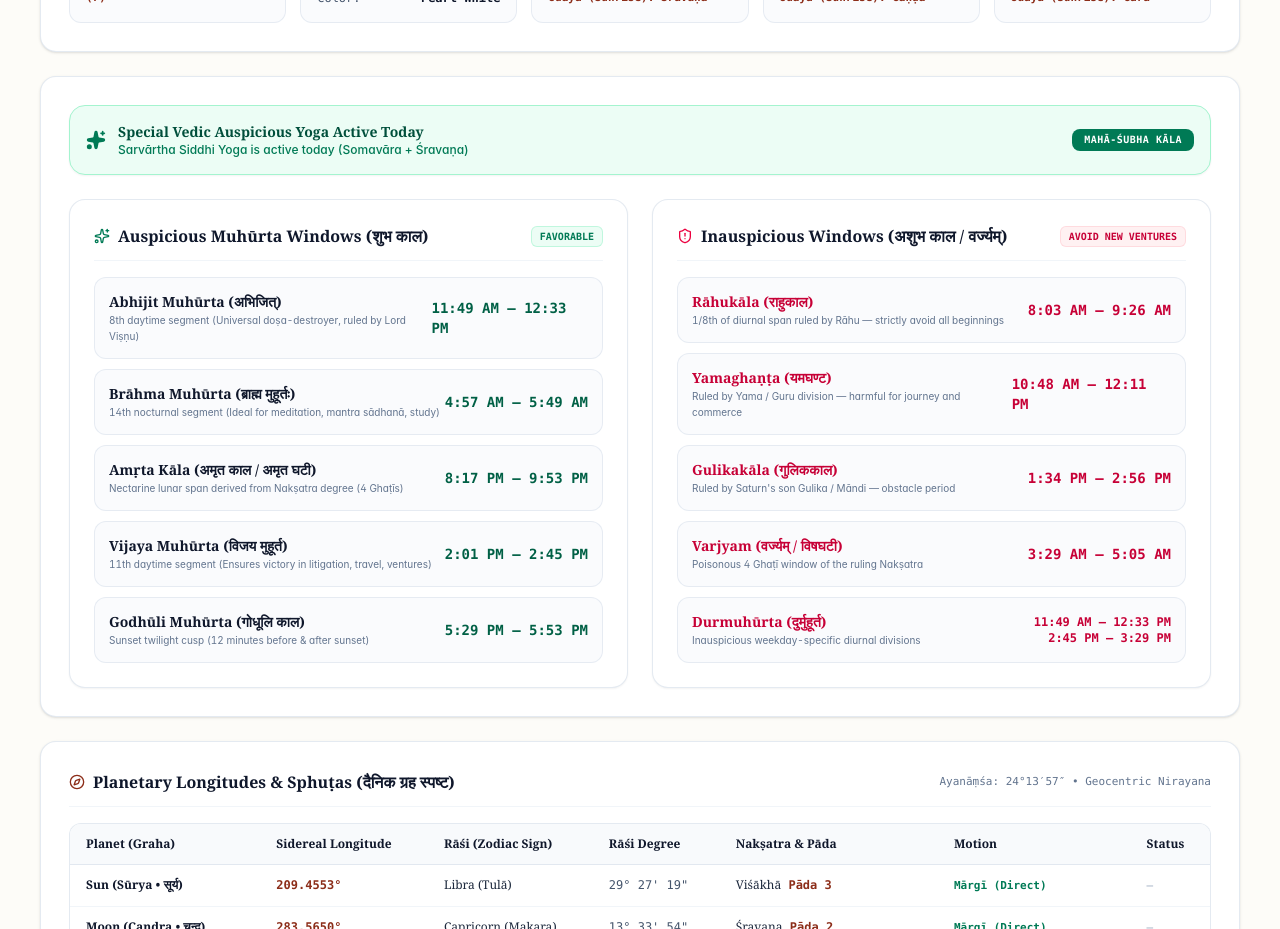
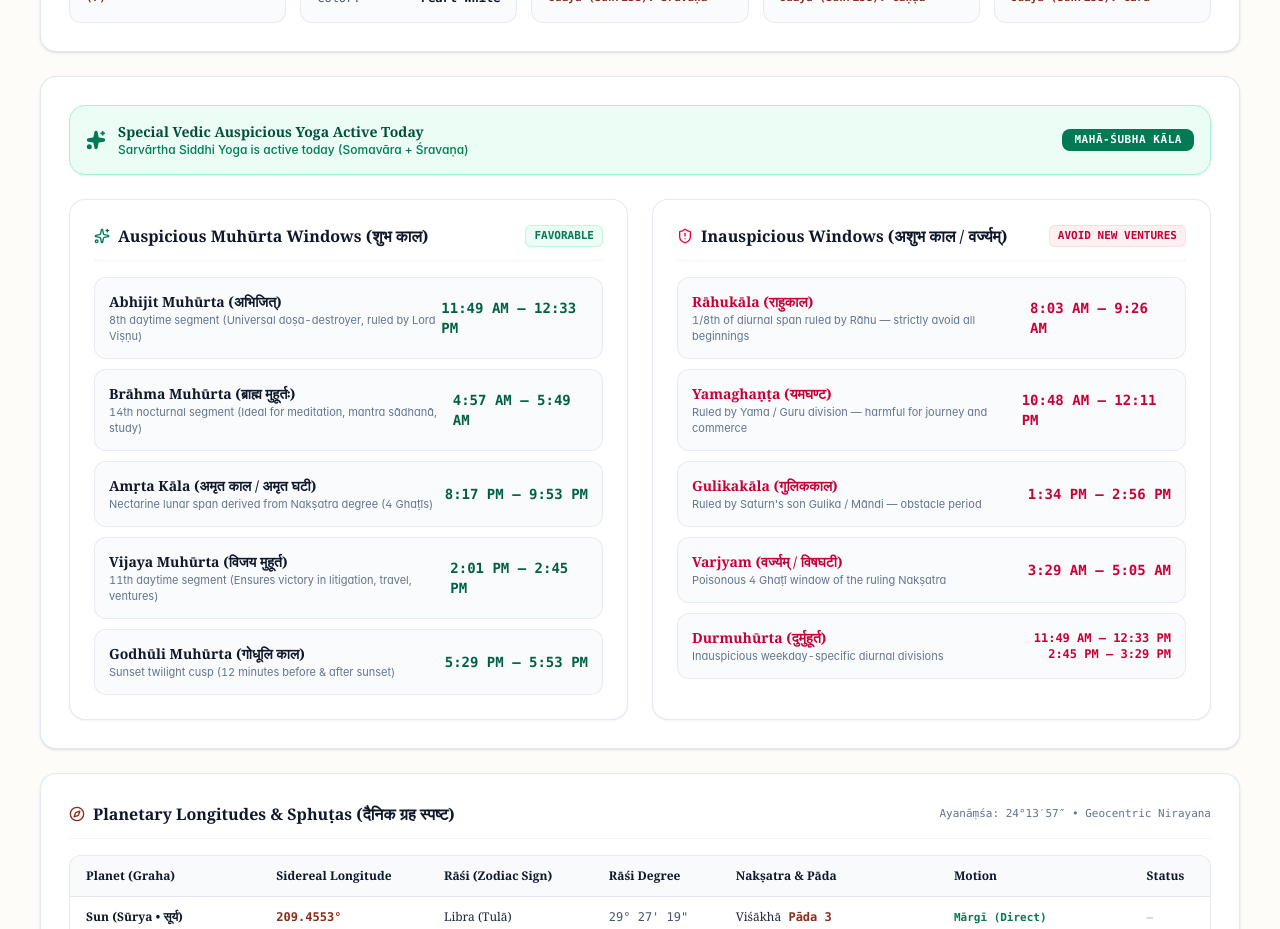
Before and after one commit to apsideslabs/ganaka, a Next.js app: page /panchanga in a window 1280 px wide. Shown: the part 1340-2269 px from the top of the page. Built offline with nearby package versions, Linux system fonts and the light colour scheme; no server answers.

Commit message:
fix(ui): raise every label below 10px, and convert Tailwind sizing classes on SVG <text> elements to real fontSize attributes — a class does nothing inside an SVG

```diff
--- a/components/panchanga/PanchangaMuhurtaMatrix.tsx
+++ b/components/panchanga/PanchangaMuhurtaMatrix.tsx
@@ -39,7 +39,7 @@ export function PanchangaMuhurtaMatrix({ panchanga }: PanchangaMuhurtaMatrixProp
               </span>
             </div>
           </div>
-          <span className="px-3 py-1 bg-emerald-700 text-white rounded-lg font-mono uppercase text-[10px] font-bold tracking-wider self-start sm:self-auto">
+          <span className="px-3 py-1 bg-emerald-700 text-white rounded-lg font-mono uppercase text-[11px] font-bold tracking-wider self-start sm:self-auto">
             Mahā-Śubha Kāla
           </span>
         </div>
@@ -56,7 +56,7 @@ export function PanchangaMuhurtaMatrix({ panchanga }: PanchangaMuhurtaMatrixProp
                 Auspicious Muhūrta Windows (शुभ काल)
               </h3>
             </div>
-            <span className="text-[10px] font-mono uppercase font-bold text-emerald-700 px-2 py-0.5 bg-emerald-50 border border-emerald-200/60 rounded-md">
+            <span className="text-[11px] font-mono uppercase font-bold text-emerald-700 px-2 py-0.5 bg-emerald-50 border border-emerald-200/60 rounded-md">
               Favorable
             </span>
           </div>
@@ -68,7 +68,7 @@ export function PanchangaMuhurtaMatrix({ panchanga }: PanchangaMuhurtaMatrixProp
                 <strong className="text-sm font-serif font-bold text-slate-900 block">
                   Abhijit Muhūrta (अभिजित्)
                 </strong>
-                <span className="text-[10px] text-slate-500 font-sans">
+                <span className="text-[11px] text-slate-500 font-sans">
                   8th daytime segment (Universal doṣa-destroyer, ruled by Lord Viṣṇu)
                 </span>
               </div>
@@ -83,7 +83,7 @@ export function PanchangaMuhurtaMatrix({ panchanga }: PanchangaMuhurtaMatrixProp
                 <strong className="text-sm font-serif font-bold text-slate-900 block">
                   Brāhma Muhūrta (ब्राह्म मुहूर्तः)
                 </strong>
-                <span className="text-[10px] text-slate-500 font-sans">
+                <span className="text-[11px] text-slate-500 font-sans">
                   14th nocturnal segment (Ideal for meditation, mantra sādhanā, study)
                 </span>
               </div>
@@ -98,7 +98,7 @@ export function PanchangaMuhurtaMatrix({ panchanga }: PanchangaMuhurtaMatrixProp
                 <strong className="text-sm font-serif font-bold text-slate-900 block">
                   Amṛta Kāla (अमृत काल / अमृत घटी)
                 </strong>
-                <span className="text-[10px] text-slate-500 font-sans">
+                <span className="text-[11px] text-slate-500 font-sans">
                   Nectarine lunar span derived from Nakṣatra degree (4 Ghaṭīs)
                 </span>
               </div>
@@ -113,7 +113,7 @@ export function PanchangaMuhurtaMatrix({ panchanga }: PanchangaMuhurtaMatrixProp
                 <strong className="text-sm font-serif font-bold text-slate-900 block">
                   Vijaya Muhūrta (विजय मुहूर्त)
                 </strong>
-                <span className="text-[10px] text-slate-500 font-sans">
+                <span className="text-[11px] text-slate-500 font-sans">
                   11th daytime segment (Ensures victory in litigation, travel, ventures)
                 </span>
               </div>
@@ -128,7 +128,7 @@ export function PanchangaMuhurtaMatrix({ panchanga }: PanchangaMuhurtaMatrixProp
                 <strong className="text-sm font-serif font-bold text-slate-900 block">
                   Godhūli Muhūrta (गोधूलि काल)
                 </strong>
-                <span className="text-[10px] text-slate-500 font-sans">
+                <span className="text-[11px] text-slate-500 font-sans">
                   Sunset twilight cusp (12 minutes before &amp; after sunset)
                 </span>
               </div>
@@ -148,7 +148,7 @@ export function PanchangaMuhurtaMatrix({ panchanga }: PanchangaMuhurtaMatrixProp
                 Inauspicious Windows (अशुभ काल / वर्ज्यम्)
               </h3>
             </div>
-            <span className="text-[10px] font-mono uppercase font-bold text-rose-700 px-2 py-0.5 bg-rose-50 border border-rose-200/60 rounded-md">
+            <span className="text-[11px] font-mono uppercase font-bold text-rose-700 px-2 py-0.5 bg-rose-50 border border-rose-200/60 rounded-md">
               Avoid New Ventures
             </span>
           </div>
@@ -160,7 +160,7 @@ export function PanchangaMuhurtaMatrix({ panchanga }: PanchangaMuhurtaMatrixProp
                 <strong className="text-sm font-serif font-bold text-rose-700 block">
                   Rāhukāla (राहुकाल)
                 </strong>
-                <span className="text-[10px] text-slate-500 font-sans">
+                <span className="text-[11px] text-slate-500 font-sans">
                   1/8th of diurnal span ruled by Rāhu — strictly avoid all beginnings
                 </span>
               </div>
@@ -175,7 +175,7 @@ export function PanchangaMuhurtaMatrix({ panchanga }: PanchangaMuhurtaMatrixProp
                 <strong className="text-sm font-serif font-bold text-rose-700 block">
                   Yamaghaṇṭa (यमघण्ट)
                 </strong>
-                <span className="text-[10px] text-slate-500 font-sans">
+                <span className="text-[11px] text-slate-500 font-sans">
                   Ruled by Yama / Guru division — harmful for journey and commerce
                 </span>
               </div>
@@ -190,7 +190,7 @@ export function PanchangaMuhurtaMatrix({ panchanga }: PanchangaMuhurtaMatrixProp
                 <strong className="text-sm font-serif font-bold text-rose-700 block">
                   Gulikakāla (गुलिककाल)
                 </strong>
-                <span className="text-[10px] text-slate-500 font-sans">
+                <span className="text-[11px] text-slate-500 font-sans">
                   Ruled by Saturn&apos;s son Gulika / Māndi — obstacle period
                 </span>
               </div>
@@ -205,7 +205,7 @@ export function PanchangaMuhurtaMatrix({ panchanga }: PanchangaMuhurtaMatrixProp
                 <strong className="text-sm font-serif font-bold text-rose-700 block">
                   Varjyam (वर्ज्यम् / विषघटी)
                 </strong>
-                <span className="text-[10px] text-slate-500 font-sans">
+                <span className="text-[11px] text-slate-500 font-sans">
                   Poisonous 4 Ghaṭī window of the ruling Nakṣatra
                 </span>
               </div>
@@ -221,7 +221,7 @@ export function PanchangaMuhurtaMatrix({ panchanga }: PanchangaMuhurtaMatrixProp
                   <strong className="text-sm font-serif font-bold text-rose-700 block">
                     Durmuhūrta (दुर्मुहूर्त)
                   </strong>
-                  <span className="text-[10px] text-slate-500 font-sans">
+                  <span className="text-[11px] text-slate-500 font-sans">
                     Inauspicious weekday-specific diurnal divisions
                   </span>
                 </div>
```
